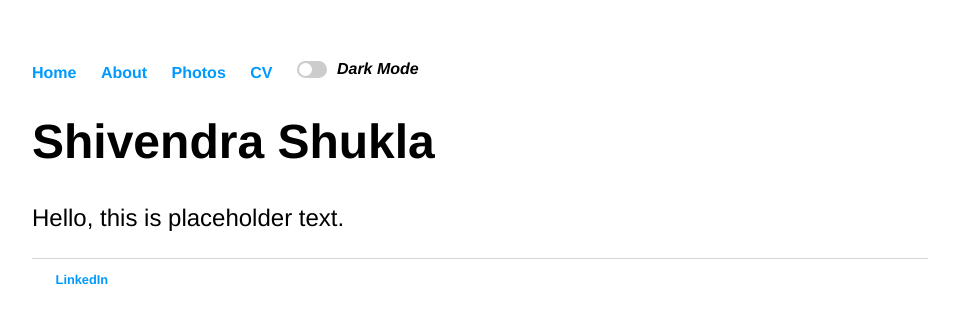
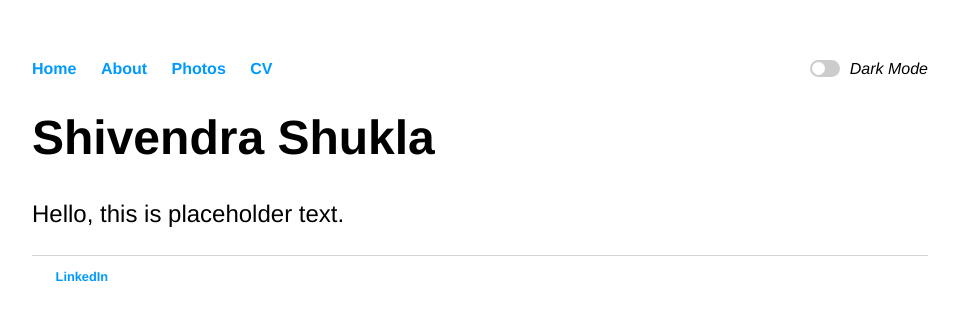
Before and after one commit to thatshivendrashukla/thatshivendrashukla.github.io, a Jekyll site: the page built from index.html, in a window 1280 px wide. Shown: the top 324 px of the page, without its empty margins (160-1119 px from the left). Built offline with Jekyll 4.4.1, drawn with Linux system fonts in a browser that asks for light colours.

Commit message:
fixed alignment of dark mode toggle

```diff
--- a/_includes/darkmode.html
+++ b/_includes/darkmode.html
@@ -28,7 +28,8 @@
 <style>
 .theme-switch-wrapper {
   display: flex;
-  align-items: center;
+  position: relative;
+  float: right;
 }
 .theme-switch {
   display: inline-block;
--- a/_layouts/default.html
+++ b/_layouts/default.html
@@ -3,12 +3,12 @@
 {% include head.html %}
 		<body>
 			<nav>
+			<div class="theme-switch-wrapper"><label class="theme-switch" for="checkbox"><input type="checkbox" id="checkbox" /><span class="slider round"></span></label><em style="margin-left: 10px; font-family:'Helvetica', 'Arial', 'Sans-Serif'">Dark Mode</em>{% include darkmode.html %}</div>
 				<ul>
 	        		<li><a href="/">Home</a></li>
 		        	<li><a href="/about">About</a></li>
 					<li><a href="/photos">Photos</a></li>
 	        		<li><a href="/cv">CV</a></li>
-					<li><div class="theme-switch-wrapper"><label class="theme-switch" for="checkbox"><input type="checkbox" id="checkbox" /><span class="slider round"></span></label><em style="margin-left: 10px; font-family:'Helvetica', 'Arial', 'Sans-Serif'">Dark Mode</em>{% include darkmode.html %}</div></li>
 	    		</ul>
 			</nav>
 			<div class="container">
```
